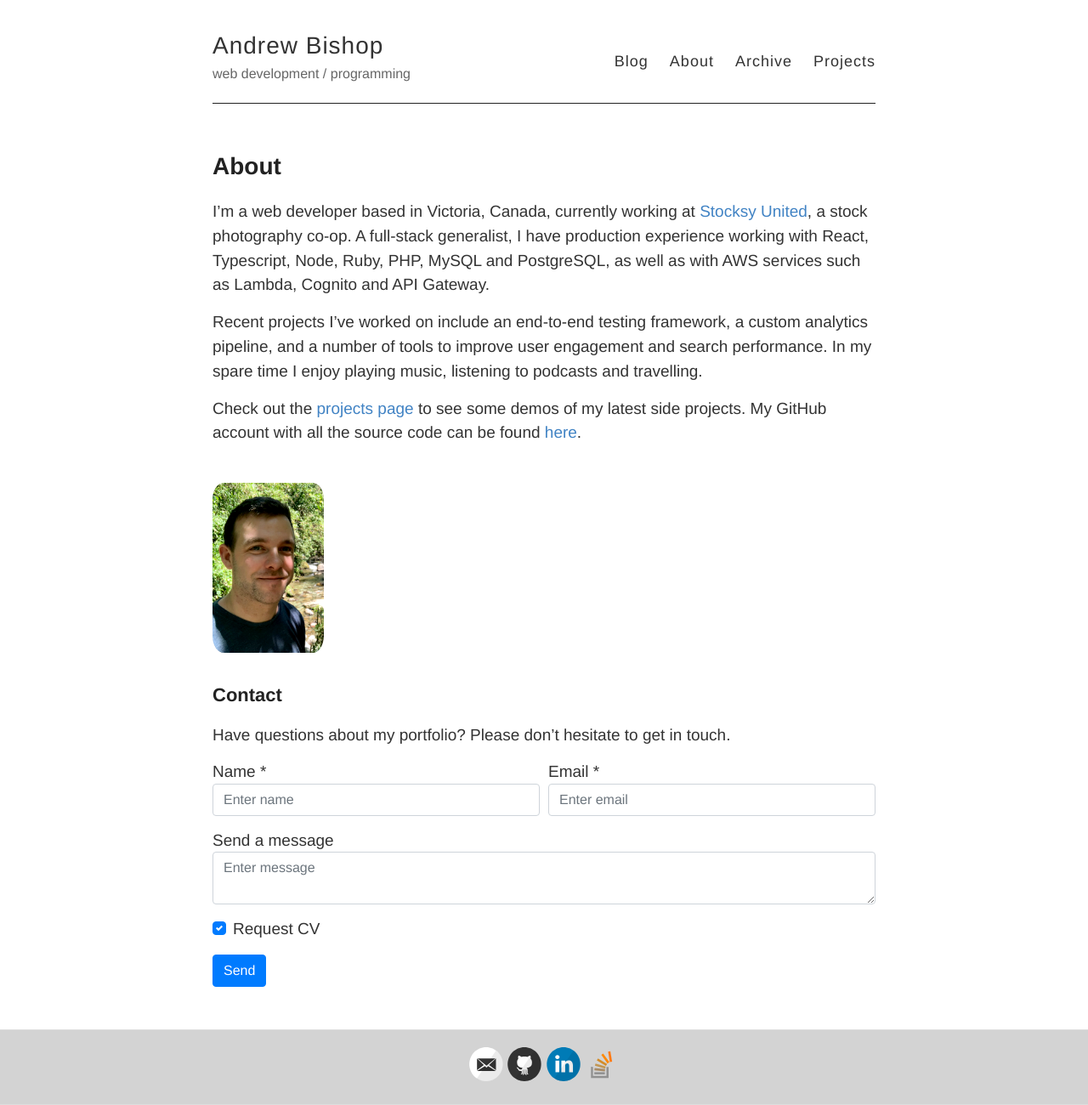
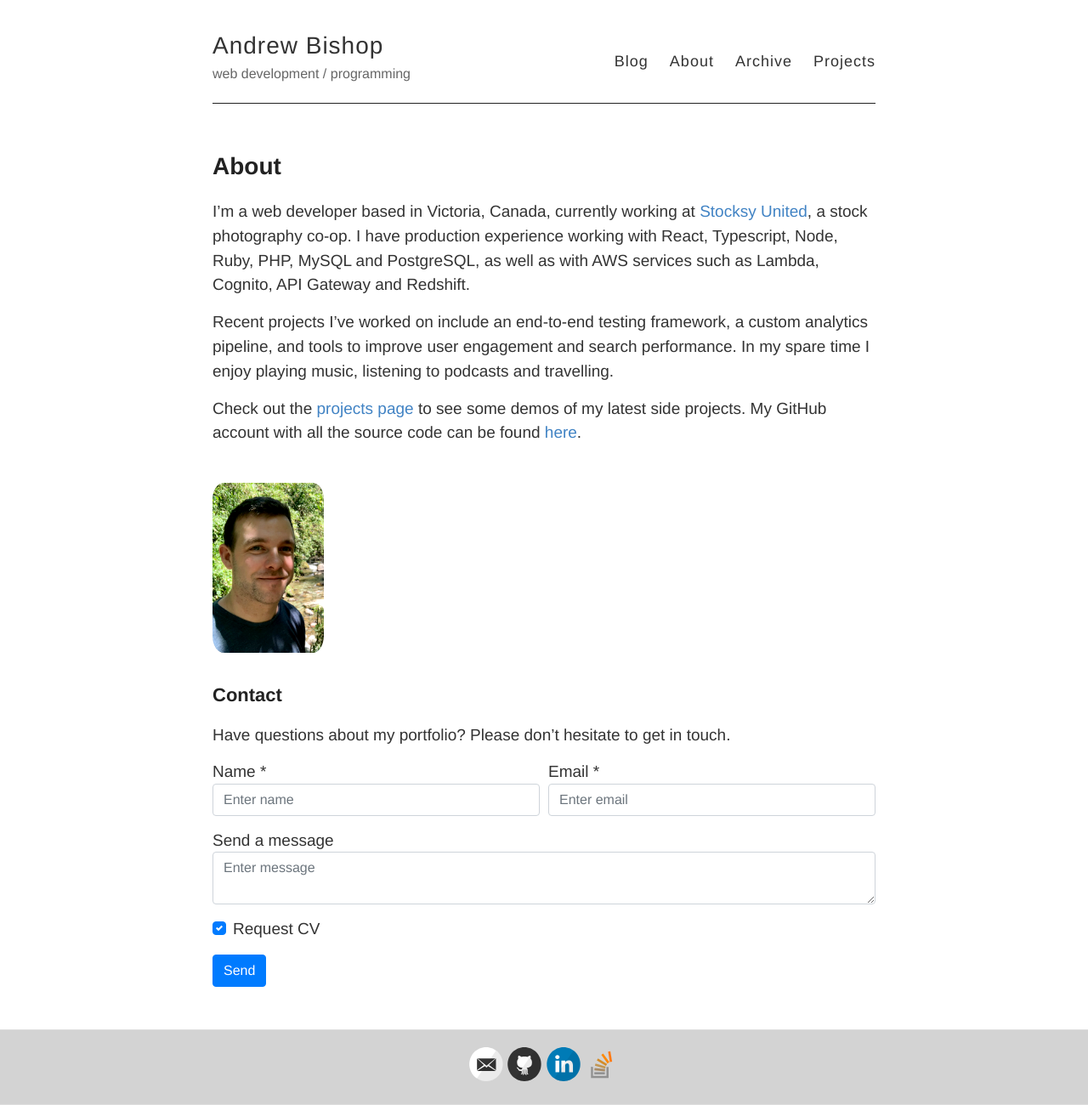
Before and after one commit to a-bishop/old_blog, a Jekyll site: the page built from about.md, in a window 1280 px wide. Shown: the whole page at 85% size. Built offline with Jekyll 4.4.1, drawn with Linux system fonts in a browser that asks for light colours; nearby versions of some CDN libraries.

Commit message:
Update about.md

```diff
--- a/about.md
+++ b/about.md
@@ -5,9 +5,9 @@ permalink: /about/
 ---
 
 
-I'm a web developer based in Victoria, Canada, currently working at [Stocksy United](https://www.stocksy.com/), a stock photography co-op. A full-stack generalist, I have production experience working with React, Typescript, Node, Ruby, PHP, MySQL and PostgreSQL, as well as with AWS services such as Lambda, Cognito and API Gateway.
+I'm a web developer based in Victoria, Canada, currently working at [Stocksy United](https://www.stocksy.com/), a stock photography co-op. I have production experience working with React, Typescript, Node, Ruby, PHP, MySQL and PostgreSQL, as well as with AWS services such as Lambda, Cognito, API Gateway and Redshift.
 
-Recent projects I've worked on include an end-to-end testing framework, a custom analytics pipeline, and a number of tools to improve user engagement and search performance. In my spare time I enjoy playing music, listening to podcasts and travelling.
+Recent projects I've worked on include an end-to-end testing framework, a custom analytics pipeline, and tools to improve user engagement and search performance. In my spare time I enjoy playing music, listening to podcasts and travelling.
 
 Check out the [projects page]( {{ "./projects" | relative_url }} ) to see some demos of my latest side projects. My GitHub account with all the source code can be found [here](https://github.com/a-bishop).
 
```
